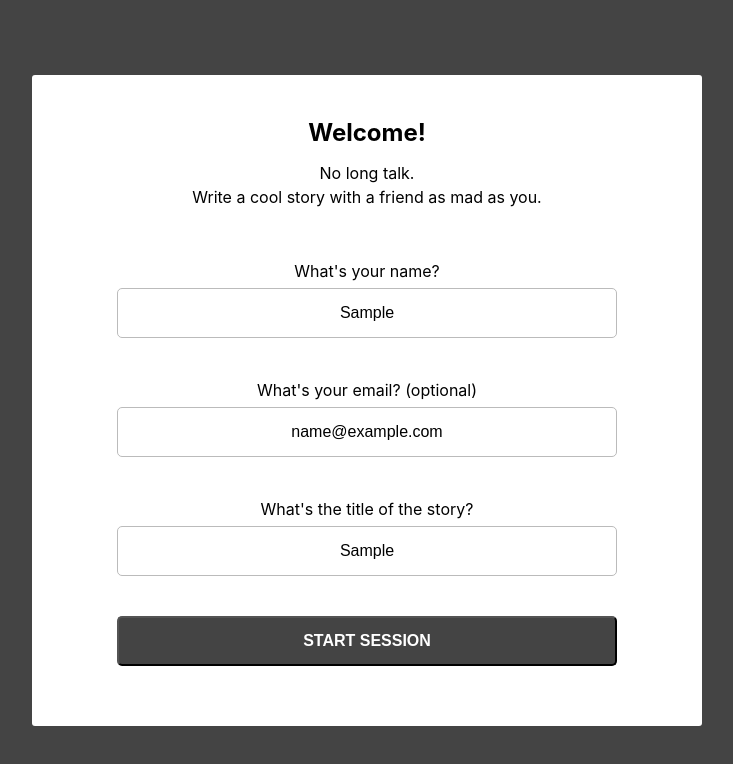
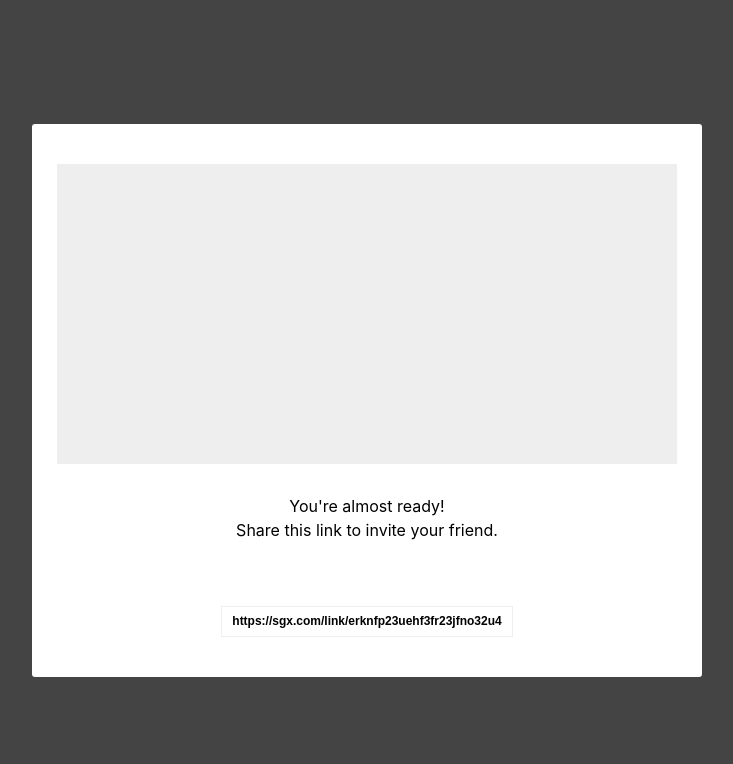
Before and after one commit to OpeOnikute/sgx, a React (Create React App) app in the folder client/: page / in a window 1280 px wide. Both pictures are taken after typing "Sample", "name@example.com", "Sample" into the empty fields and a click on the button "START SESSION". Shown: the top 764 px of the page, without its empty margins (273-1006 px from the left). Built offline with nearby package versions, Linux system fonts and the light colour scheme.

Commit message:
feat(client): add story invite page

```diff
--- a/client/src/App.js
+++ b/client/src/App.js
@@ -2,12 +2,14 @@ import React, { Component } from 'react';
 import './App.scss';
 import HomePage from './components/Pages/HomePage';
 import { Route } from 'react-router-dom';
+import InvitePage from './components/Pages/InvitePage';
 
 class App extends Component {
   render() {
     return (
       <div className="App">
-        <Route path="/" component={HomePage} />
+        <Route path="/" exact component={HomePage} />
+        <Route path="/invite" exact component={InvitePage} />
       </div>
     );
   }
--- a/client/src/__variables.scss
+++ b/client/src/__variables.scss
@@ -1,2 +1,3 @@
 $primary-color: #444444;
 $error-color: #666666;
+$success-color: #333333;
--- /dev/null
+++ b/client/src/components/Pages/InvitePage.js
@@ -0,0 +1,78 @@
+import React, { Component } from 'react';
+import { Redirect } from 'react-router-dom';
+import './InvitePage.scss';
+
+class InvitePage extends Component {
+  state = {
+    userHasCopiedText: false,
+  };
+
+  onClickInviteLink = (evt) => {
+    this.copyTextToClipboard(evt.target.innerText);
+  };
+
+  fallbackCopyTextToClipboard = (text) => {
+    const textArea = document.createElement('textarea');
+    textArea.value = text;
+    document.body.appendChild(textArea);
+    textArea.focus();
+    textArea.select();
+
+    try {
+      const successful = document.execCommand('copy');
+    } catch (err) {}
+    document.body.removeChild(textArea);
+  };
+
+  copyTextToClipboard = async (text) => {
+    if (!navigator.clipboard) {
+      this.fallbackCopyTextToClipboard(text);
+      return;
+    }
+
+    try {
+      await navigator.clipboard.writeText(text);
+      this.setState({ userHasCopiedText: true });
+    } catch (error) {}
+  };
+
+  render() {
+    const { story } = this.props.location.state;
+
+    if (!story) {
+      return <Redirect to="/" />;
+    }
+
+    const { userHasCopiedText } = this.state;
+
+    return (
+      <div className="Page Page--blue">
+        <div className="Page__body">
+          <div className="Page__center-card">
+            <div className="Page__center-card__body">
+              <div className="Invite">
+                <div className="Invite__header" />
+                <div className="Invite__message">
+                  You're almost ready!
+                  <br />
+                  Share this link to invite your friend.
+                </div>
+                <div className="Invite__link__message Invite__link__message--success">
+                  {userHasCopiedText && 'Copied!'}
+                </div>
+                <button
+                  className="Invite__link"
+                  onClick={this.onClickInviteLink}
+                >
+                  {story.link}
+                </button>
+              </div>
+            </div>
+          </div>
+        </div>
+      </div>
+    );
+  }
+}
+
+export default InvitePage;
--- /dev/null
+++ b/client/src/components/Pages/InvitePage.scss
@@ -0,0 +1,35 @@
+@import '../../_variables';
+
+.Invite {
+  .Invite__header {
+    height: 300px;
+    margin-bottom: 30px;
+    background: #eeeeee;
+  }
+  .Invite__message {
+    margin-bottom: 35px;
+  }
+  .Invite__link__message {
+    height: 1.5rem;
+    font-style: italic;
+    margin: 5px 0;
+    font-size: 0.75rem;
+  }
+  .Invite__link__message--success {
+    color: $success-color;
+  }
+  button.Invite__link {
+    font-weight: 700;
+    overflow-x: scroll;
+    background: none;
+    padding: 7.5px 10px;
+    font-size: 0.8rem;
+    border: 1px solid #eeeeee;
+    max-width: 100%;
+    font-size: 0.75rem;
+  }
+  button.Invite__link:focus,
+  button.Invite__link:active {
+    text-decoration: underline;
+  }
+}
```
